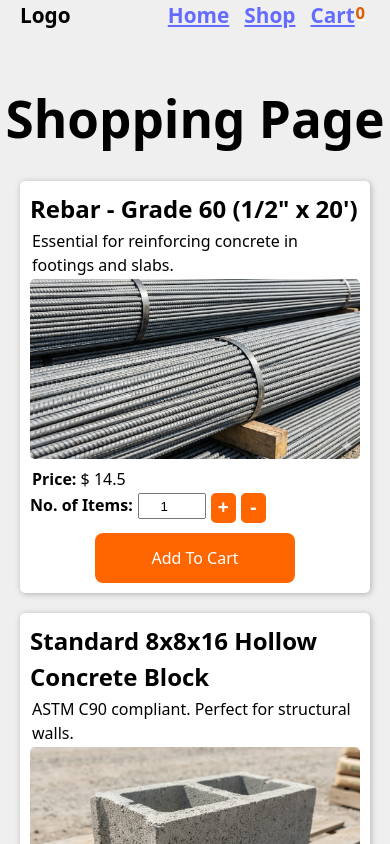
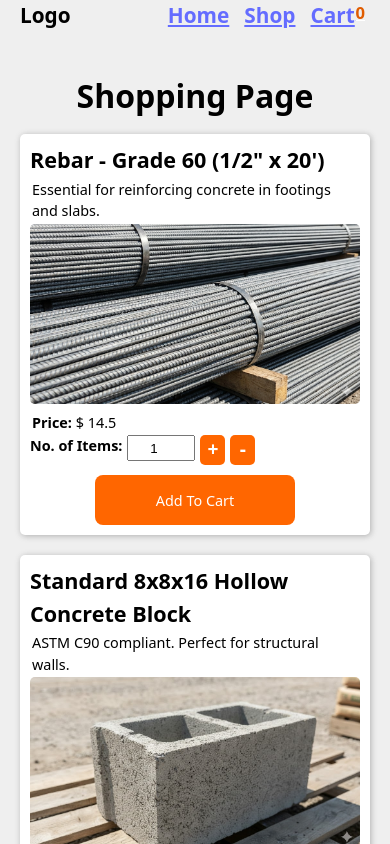
Before and after one commit to SoloGudLyf/shopping-cart, a React (Vite) app: page /shop in a window 390 px wide. Built offline with nearby package versions, Linux system fonts and the light colour scheme.

Commit message:
feat: Reduce font size on shopping page
To tuck more content on the page for mobile users

```diff
--- a/src/styles/Shop.module.css
+++ b/src/styles/Shop.module.css
@@ -106,6 +106,10 @@ label {
 }
 
 @media (max-width: 700px) {
-  .items label div {
+  .container h1 {
+    font-size: 2rem;
+  }
+  .items {
+    font-size: 0.9rem;
   }
 }
```
